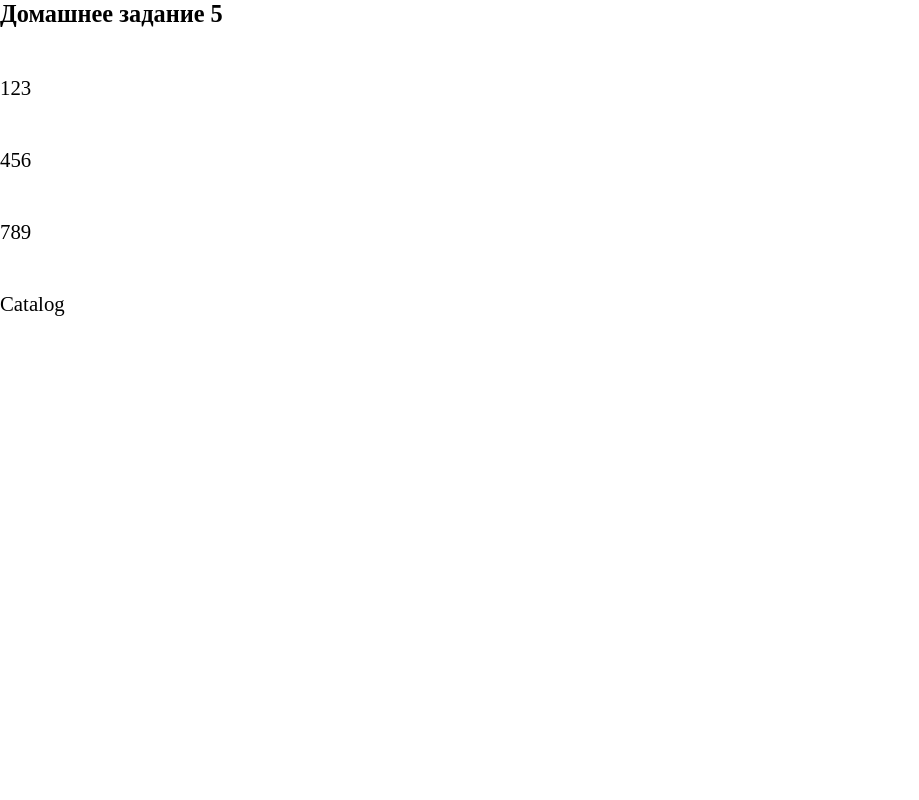
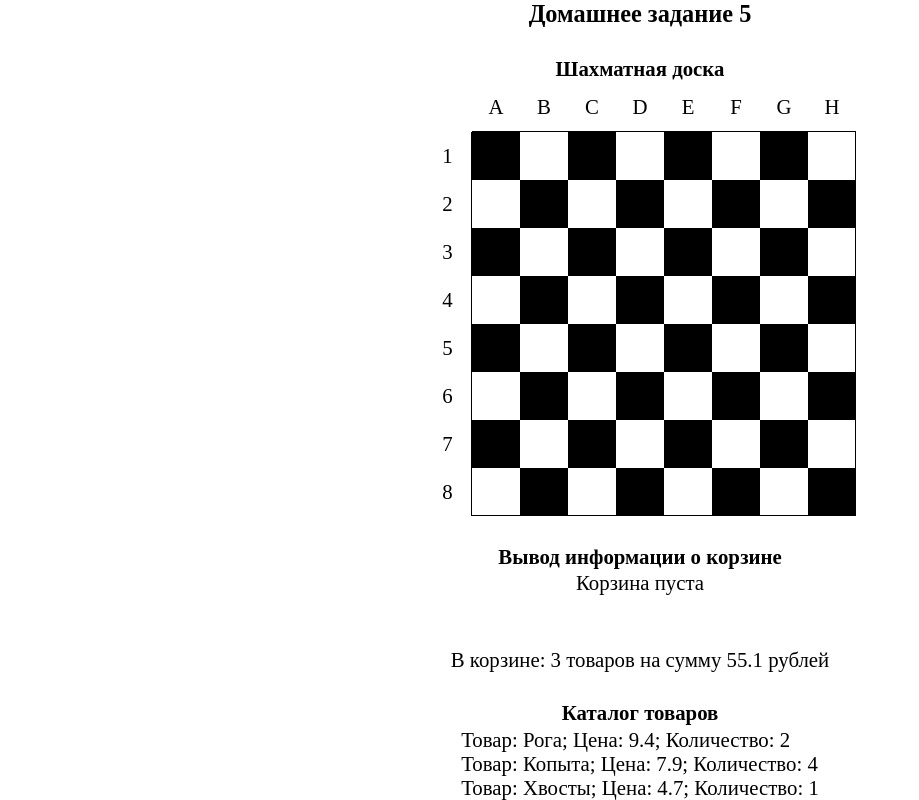
Before and after one commit to petrashko/js-begin, a plain HTML site: page lesson05/index.html in a window 1280 px wide. Shown: the whole page, without its empty margins (0-919 px from the left). Drawn offline with Linux system fonts and the light colour scheme.

Commit message:
Lesson05

```diff
--- a/lesson05/css/styles.css
+++ b/lesson05/css/styles.css
@@ -10,6 +10,11 @@
 
 body {
     font-size: calc(0.5em + 1vw);
+    min-height: 800px;
+    display: flex;
+    flex-direction: column;
+    justify-content: space-between;
+    align-items: center;
 }
 
 .text-center {
@@ -17,3 +22,22 @@ body {
     justify-content: center;
     align-items: center;
 }
+
+div.chess-board {
+    display: flex;
+    flex-direction: column;
+    justify-content: flex-start;
+    align-items: center;
+}
+
+div.chess-board-row {
+    display: flex;
+    flex-direction: row;
+    justify-content: flex-start;
+    align-items: center;
+}
+
+div.chess-board-cell {
+    width: 3rem;
+    height: 3rem;
+}
--- a/lesson05/index.html
+++ b/lesson05/index.html
@@ -8,14 +8,17 @@
 </head>
 <body>
 <h3>Домашнее задание 5</h3>
+<br/>
+<h4>Шахматная доска</h4>
+<div class="chess-board"></div>
+<br/>
+<h4>Вывод информации о корзине</h4>
+<div class="cart-info"></div>
 <br/><br/>
-<div class="chess-board">123</div>
-<br/><br/>
-<div class="cart-empty">456</div>
-<br/><br/>
-<div class="cart-info">789</div>
-<br/><br/>
-<div id="catalog">Catalog</div>
+<div class="cart-info"></div>
+<br/>
+<h4>Каталог товаров</h4>
+<div id="catalog"></div>
 
 <script type="module">
     import {Lesson05} from './js/script05.js';
--- a/lesson05/js/script05.js
+++ b/lesson05/js/script05.js
@@ -1,7 +1,115 @@
 "use strict"
 
-// Задание 1
+// Задание 1 - генерация шахматной доски
+const task1 = () => {
+    const letterList = ['A', 'B', 'C', 'D', 'E', 'F', 'G', 'H'];
+    const borderStyle = '1px solid black';
 
+    const board = document.querySelector('.chess-board');
+
+    for (let row=0; row < 9; row++) {
+        const rowDiv = document.createElement('div');
+        //console.log(rowDiv);
+        rowDiv.classList.add('chess-board-row');
+        board.append(rowDiv);
+
+        for (let col=0; col < 9; col++) {
+            const colDiv = document.createElement('div');
+            colDiv.classList.add('chess-board-cell');
+            colDiv.classList.add('text-center');
+            // Выводим буквы
+            if ((row === 0) && (col > 0)) {
+                colDiv.textContent = letterList[col-1];
+                colDiv.style.borderBottom = borderStyle;
+            }
+            // Выводим цифры
+            if ((col === 0) && (row > 0)) {
+                colDiv.textContent = row;
+                colDiv.style.borderRight = borderStyle;
+            }
+            // Раскрасить доску
+            if ((col > 0) && (row > 0)) {
+                if (((row % 2 === 1) && (col % 2 === 1)) || ((row % 2 === 0) && (col % 2 === 0))) {
+                    colDiv.style.backgroundColor = '#000000';
+                }
+                else {
+                    colDiv.style.backgroundColor = '#FFFFFF';
+                }
+            }
+            // Добавить границу справа и снизу
+            if ((row === 8) && (col > 0)) {
+                colDiv.style.borderBottom = borderStyle
+            }
+            if ((col === 8) && (row > 0)) {
+                colDiv.style.borderRight = borderStyle;
+            }
+
+            rowDiv.append(colDiv);
+        }
+    }
+}
+
+// Задание 2 - вывод информации о корзине
+const cart = {
+    // Список товаров в корзине
+    productList: [
+        {title: 'Рога', price: 9.4, amount: 2},
+        {title: 'Копыта', price: 7.9, amount: 4},
+        {title: 'Хвосты', price: 4.7,  amount: 1}
+    ],
+
+    getInfo() {
+        if (this.productList.length === 0) {
+            return 'Корзина пуста';
+        }
+
+        // Вычислить стоимость товаров в корзине
+        let cost = this.productList.reduce((total, item, index, srcList) => {
+            return total + item.price * item.amount;
+        }, 0);
+
+        // Округлить до двух знаков после запятой
+        cost = Math.floor(cost * 100) / 100;
+        return `В корзине: ${this.productList.length} товаров на сумму ${cost} рублей`;
+    }
+}
+
+// Задание 2.2
+const task2_2 = () => {
+    const cartDiv = document.querySelectorAll('.cart-info')[1];
+    const infoStr = cart.getInfo();
+    cartDiv.insertAdjacentHTML('beforeend', `<p>${infoStr}</p>`);
+}
+
+// Задание 2.1
+const task2_1 = () => {
+    const cartDiv = document.querySelectorAll('.cart-info')[0];
+    // Пустая корзина
+    cart.productList = [];
+    const infoStr = cart.getInfo();
+    cartDiv.insertAdjacentHTML('afterbegin', `<p>${infoStr}</p>`);
+}
+
+// Задание 3 - вывод товаров из каталога при загрузке страницы
+const catalog = [
+    {title: 'Рога', price: 9.4, amount: 2},
+    {title: 'Копыта', price: 7.9, amount: 4},
+    {title: 'Хвосты', price: 4.7,  amount: 1}
+];
+
+const createCatalog = () => {
+    const catalogDiv = document.getElementById('catalog');
+
+    let paragrafList = catalog.map((item, index) => {
+        return `<p>Товар: ${item.title}; Цена: ${item.price}; Количество: ${item.amount}</p>`;
+    });
+
+    catalogDiv.insertAdjacentHTML('beforeend', paragrafList.join(''));
+}
+
+const task3 = () => {
+    window.addEventListener('load', createCatalog);
+}
 
 //*******************************************************************
 
@@ -9,6 +117,10 @@ const Lesson05 = {
     run: () => {
         console.log('Lesson 5');
         console.log();
+        task1();
+        task2_2();
+        task2_1();
+        task3();
     }
 }
 
```
